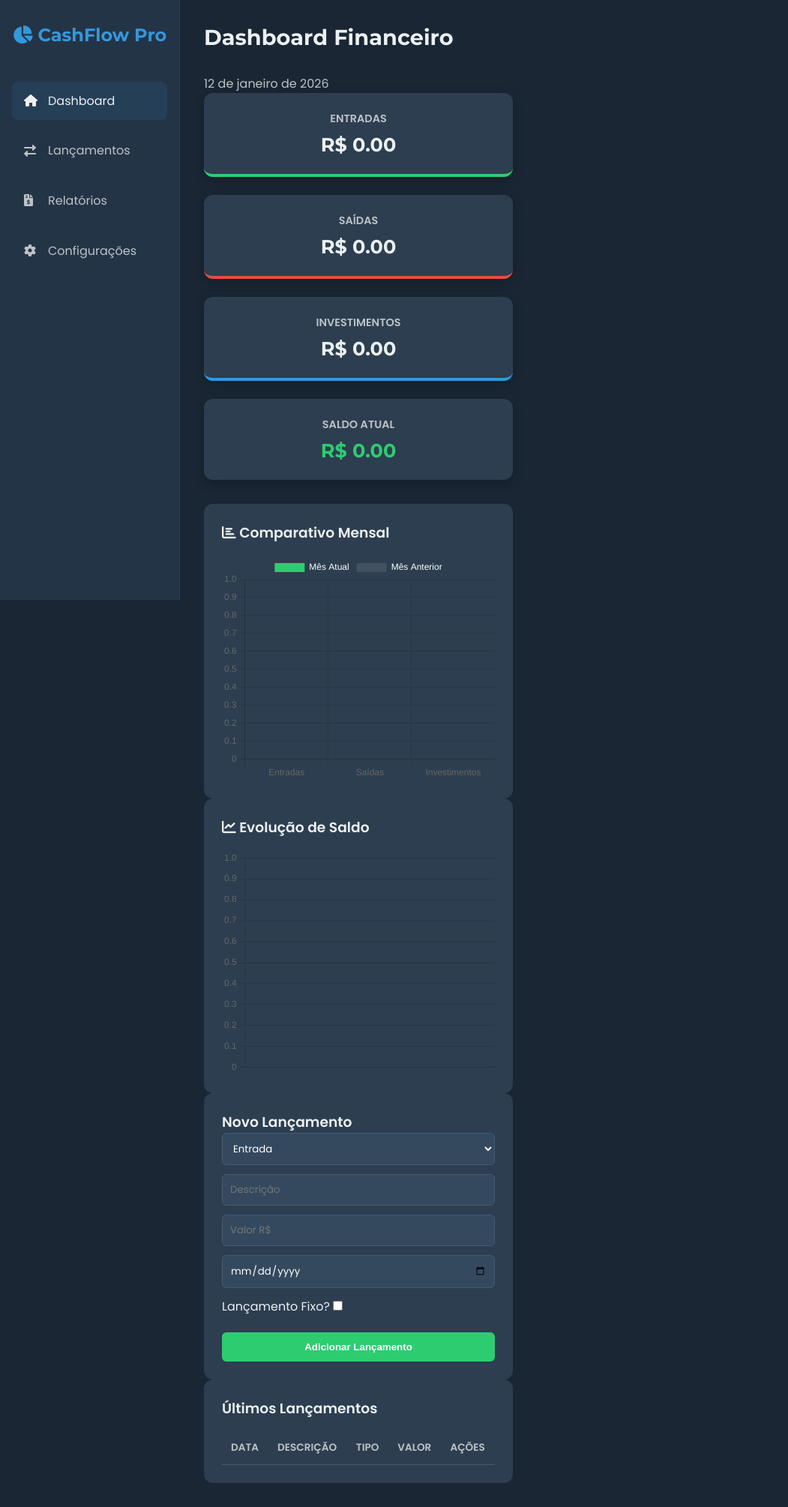
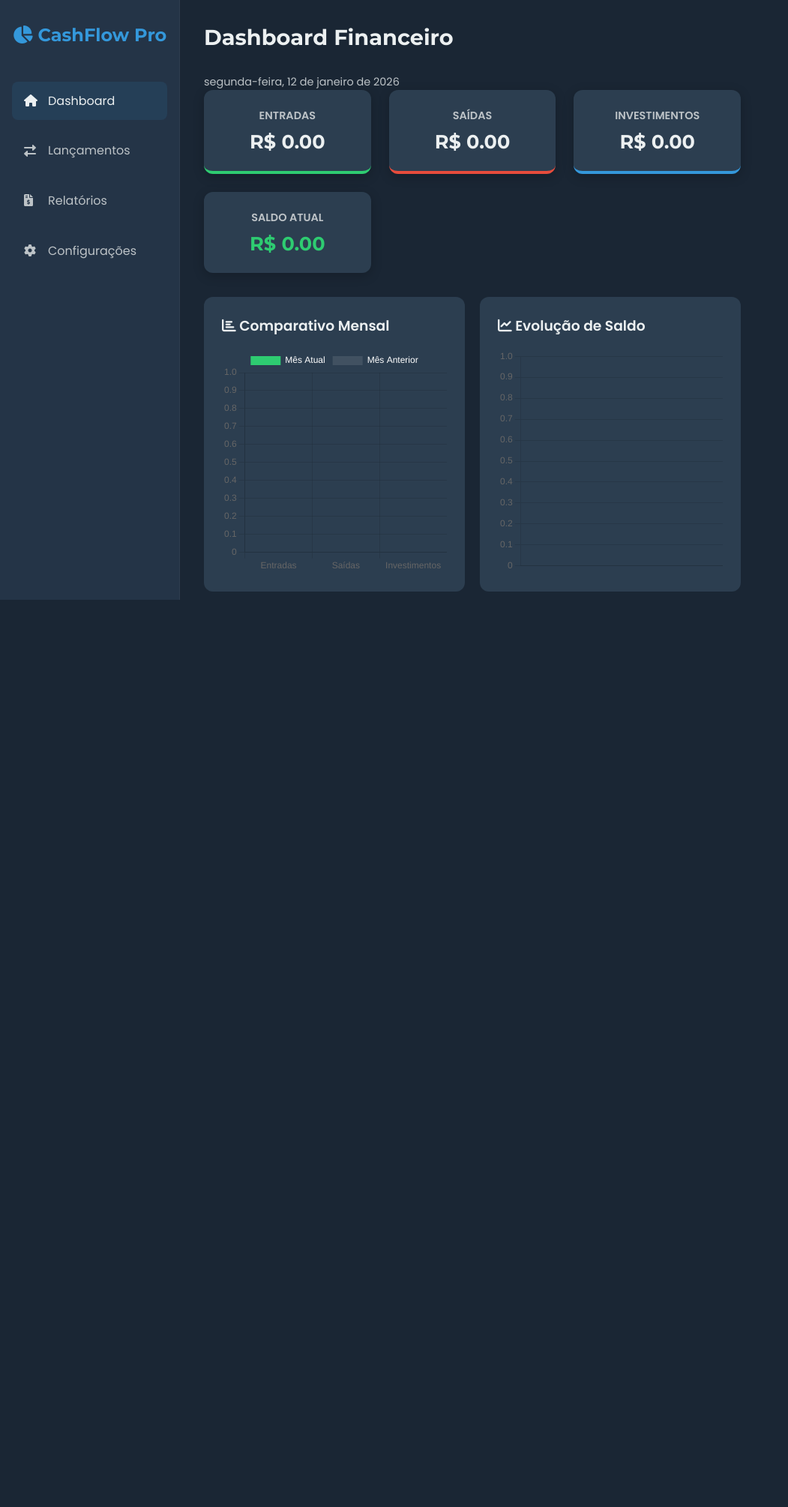
Before and after one commit to MarcosDev23/CashFlow, a Flask app: page / in a window 1280 px wide. Shown: the whole page at 75% size, without its empty margins (0-1051 px from the left). After the commit the page ends 800 px from the top, so only its background shows below. Run offline with Flask 3, Linux system fonts and the light colour scheme; data that the repository does not hold is empty; a map, chart or similar area stays blank.

Commit message:
atualiza estrutura do sistema

```diff
--- a/static/css/style.css
+++ b/static/css/style.css
@@ -1,6 +1,3 @@
-/* static/css/style.css */
-
-/* Importação de fontes modernas */
 @import url("https://fonts.googleapis.com/css2?family=Poppins:wght@300;400;600&family=Montserrat:wght@500;700&display=swap");
 
 :root {
@@ -146,7 +143,6 @@ header h1 {
   border-radius: 12px;
 }
 
-/* CORREÇÃO DO ESPAÇO GIGANTE DO GRÁFICO */
 .chart-container {
   position: relative;
   height: 300px; /* Limita a altura do gráfico */
@@ -286,5 +282,60 @@ header h1 {
 
 .chart-wrapper {
   position: relative;
-  height: 250px; /* Altura controlada para ambos */
+  height: 250px;
 }
+
+.charts-row {
+  display: grid;
+  grid-template-columns: 1fr 1fr;
+  gap: 20px;
+  margin-bottom: 2rem;
+}
+
+.bottom-row {
+  display: grid;
+  grid-template-columns: 1fr 2fr;
+  gap: 20px;
+}
+
+/* Badges de Tipo na Tabela */
+.badge-entrada {
+  background: rgba(46, 204, 113, 0.2);
+  color: #2ecc71;
+  padding: 4px 8px;
+  border-radius: 4px;
+  font-size: 0.8rem;
+}
+.badge-saida {
+  background: rgba(231, 76, 60, 0.2);
+  color: #e74c3c;
+  padding: 4px 8px;
+  border-radius: 4px;
+  font-size: 0.8rem;
+}
+.badge-despesa_fixa {
+  background: rgba(241, 196, 15, 0.2);
+  color: #f1c40f;
+  padding: 4px 8px;
+  border-radius: 4px;
+  font-size: 0.8rem;
+}
+.badge-investimento {
+  background: rgba(52, 152, 219, 0.2);
+  color: #3498db;
+  padding: 4px 8px;
+  border-radius: 4px;
+  font-size: 0.8rem;
+}
+
+.view-section {
+  animation: fadeIn 0.3s ease;
+}
+@keyframes fadeIn {
+  from {
+    opacity: 0;
+  }
+  to {
+    opacity: 1;
+  }
+}
--- a/static/js/charts.js
+++ b/static/js/charts.js
@@ -4,23 +4,22 @@
 document.querySelectorAll(".sidebar nav a").forEach((link) => {
   link.addEventListener("click", function (e) {
     e.preventDefault();
-
-    // Remove active de todos e adiciona no clicado
     document
       .querySelectorAll(".sidebar nav a")
       .forEach((l) => l.classList.remove("active"));
     this.classList.add("active");
 
-    // Lógica de esconder/mostrar seções
     const target = this.textContent.trim().toLowerCase();
+    const dashboard = document.getElementById("view-dashboard");
+    const lancamentos = document.getElementById("view-lancamentos");
+
     if (target === "dashboard") {
-      document.querySelector(".dashboard-cards").style.display = "grid";
-      document.querySelector(".charts-row").style.display = "grid";
-      document.querySelector(".bottom-row").style.display = "none"; // Esconde lançamentos
+      dashboard.style.display = "block";
+      lancamentos.style.display = "none";
+      atualizarTudo();
     } else if (target === "lançamentos") {
-      document.querySelector(".dashboard-cards").style.display = "none";
-      document.querySelector(".charts-row").style.display = "none";
-      document.querySelector(".bottom-row").style.display = "grid"; // Mostra formulário e tabela
+      dashboard.style.display = "none";
+      lancamentos.style.display = "block";
     }
   });
 });
@@ -180,7 +179,10 @@ async function carregarTabelaTransacoes() {
     row.innerHTML = `
             <td>${t.data}</td>
             <td>${t.descricao}</td>
-            <td><span class="badge-${t.tipo}">${t.tipo}</span></td>
+            <td><span class="badge-${t.tipo}">${t.tipo.replace(
+      "_",
+      " "
+    )}</span></td>
             <td style="color: ${
               t.tipo === "entrada" ? "var(--accent-green)" : "var(--accent-red)"
             }">
--- a/templates/index.html
+++ b/templates/index.html
@@ -22,12 +22,12 @@
         <nav>
           <ul>
             <li>
-              <a href="#" class="active"
+              <a href="#" class="active" id="nav-dashboard"
                 ><i class="fas fa-home"></i> <span>Dashboard</span></a
               >
             </li>
             <li>
-              <a href="#"
+              <a href="#" id="nav-lancamentos"
                 ><i class="fas fa-exchange-alt"></i> <span>Lançamentos</span></a
               >
             </li>
@@ -47,9 +47,13 @@
       </aside>
 
       <main class="main-content">
+        <div id="view-dashboard" class="view-section">
           <header>
             <h1>Dashboard Financeiro</h1>
-          <p id="data-atual" style="color: var(--text-muted)"></p>
+            <p
+              id="data-atual"
+              style="color: var(--text-muted); font-size: 0.9rem"
+            ></p>
           </header>
 
           <section class="dashboard-cards">
@@ -86,46 +90,71 @@
               </div>
             </section>
           </div>
+        </div>
+
+        <div id="view-lancamentos" class="view-section" style="display: none">
+          <header>
+            <h1>Gestão de Lançamentos</h1>
+          </header>
 
           <div class="bottom-row">
             <section class="form-section">
               <h3>Novo Lançamento</h3>
               <form id="finance-form">
+                <div class="form-group">
+                  <label>Tipo de Operação</label>
                   <select id="tipo" required>
-                <option value="entrada">Entrada</option>
-                <option value="saida">Saída (Variável)</option>
-                <option value="despesa_fixa">Despesa Fixa</option>
+                    <option value="entrada">Entrada (+)</option>
+                    <option value="saida">Saída Variável (-)</option>
+                    <option value="despesa_fixa">Despesa Fixa (-)</option>
                     <option value="investimento">Investimento</option>
                   </select>
+                </div>
+
+                <div class="form-group">
+                  <label>Descrição</label>
                   <input
                     type="text"
                     id="descricao"
-                placeholder="Descrição"
+                    placeholder="Ex: Aluguel, Venda, Mercado..."
                     required
                   />
+                </div>
+
+                <div class="form-group">
+                  <label>Valor (R$)</label>
                   <input
                     type="number"
                     id="valor"
-                placeholder="Valor R$"
+                    placeholder="0,00"
                     step="0.01"
                     required
                   />
+                </div>
+
+                <div class="form-group">
+                  <label>Data</label>
                   <input type="date" id="data" required />
+                </div>
 
-              <div class="toggle-container">
-                <label>Lançamento Fixo?</label>
+                <div class="toggle-container" style="margin: 10px 0">
+                  <label style="font-size: 0.85rem; color: var(--text-muted)"
+                    >Lançamento Fixo?</label
+                  >
                   <label class="switch">
                     <input type="checkbox" id="fixo" />
                     <span class="slider round"></span>
                   </label>
                 </div>
 
-              <button type="submit">Adicionar Lançamento</button>
+                <button type="submit" class="btn-primary">
+                  <i class="fas fa-plus"></i> Salvar Lançamento
+                </button>
               </form>
             </section>
 
             <section class="transactions-section">
-            <h3>Últimos Lançamentos</h3>
+              <h3>Histórico Recente</h3>
               <div class="table-scroll">
                 <table class="transactions-table">
                   <thead>
@@ -142,15 +171,24 @@
               </div>
             </section>
           </div>
+        </div>
       </main>
     </div>
 
     <script src="/static/js/charts.js"></script>
     <script>
-      // Exibe a data atual no cabeçalho
-      const opcoes = { year: "numeric", month: "long", day: "numeric" };
+      // Define data de hoje no campo de data por padrão
+      document.getElementById("data").valueAsDate = new Date();
+
+      // Exibe data formatada no header
+      const options = {
+        weekday: "long",
+        year: "numeric",
+        month: "long",
+        day: "numeric",
+      };
       document.getElementById("data-atual").innerText =
-        new Date().toLocaleDateString("pt-BR", opcoes);
+        new Date().toLocaleDateString("pt-BR", options);
     </script>
   </body>
 </html>
```
Lines whose indentation alone changed are shown as unchanged.
